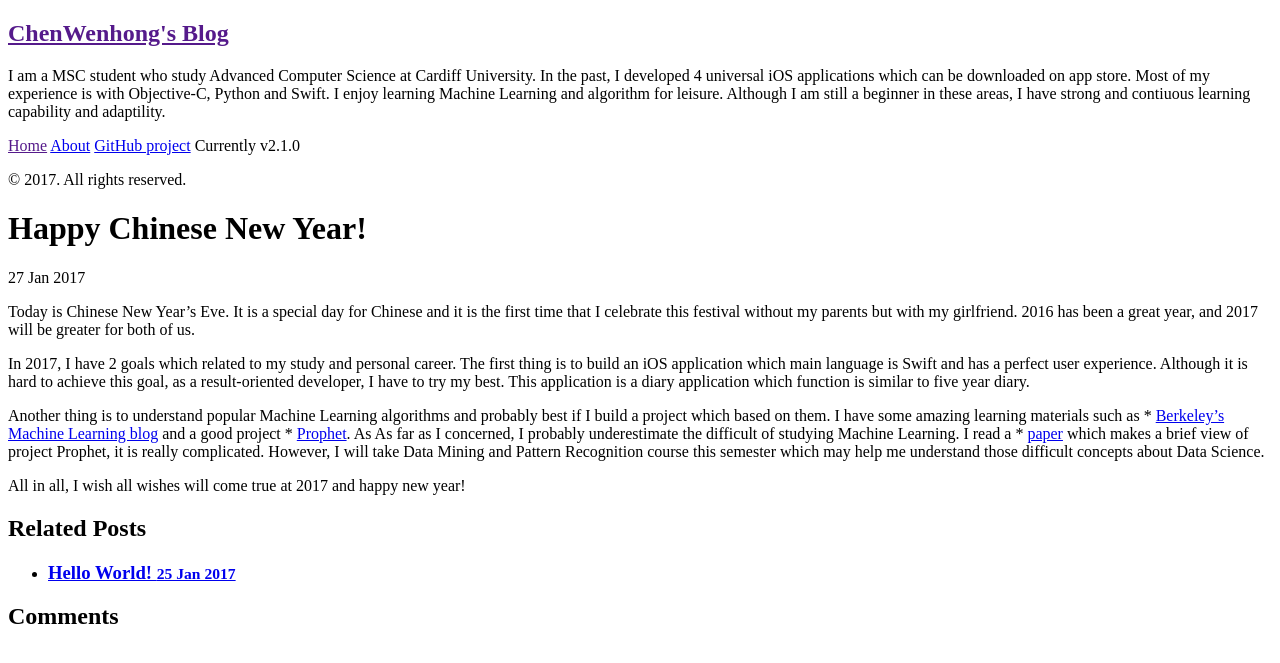
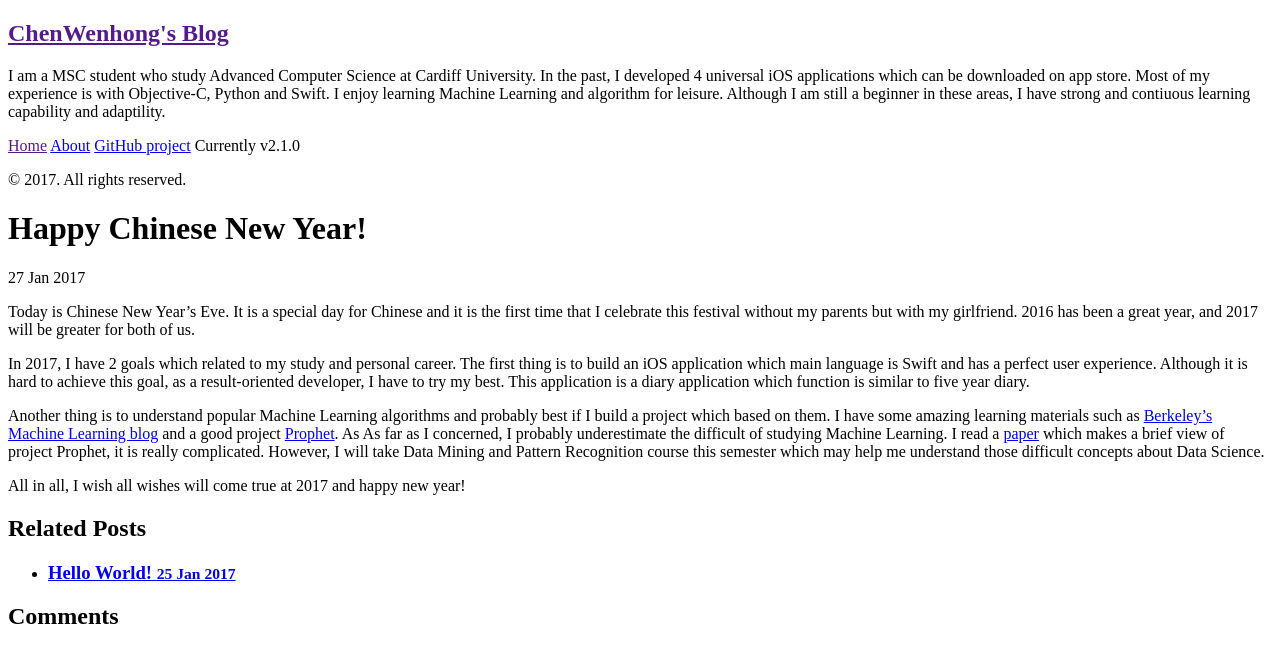
Before and after one commit to ChenWenhong/ChenWenhong.github.io, a Jekyll site: the page built from _posts/2017-01-27-Happy-Chinese-New-Year.md, in a window 1280 px wide. Shown: the top 663 px of the page. Built offline with Jekyll 4.4.1, drawn with Linux system fonts in a browser that asks for light colours; comment, search, counter and statistics services are not loaded.

```diff
--- a/_posts/2017-01-27-Happy-Chinese-New-Year.md
+++ b/_posts/2017-01-27-Happy-Chinese-New-Year.md
@@ -8,6 +8,6 @@ Today is Chinese New Year's Eve. It is a special day for Chinese and it is the f
 
 In 2017, I have 2 goals which related to my study and personal career. The first thing is to build an iOS application which main language is Swift and has a perfect user experience. Although it is hard to achieve this goal, as a result-oriented developer, I have to try my best. This application is a diary application which function is similar to five year diary.
 
-Another thing is to understand popular Machine Learning algorithms and probably best if I build a project which based on them. I have some amazing learning materials such as  * [Berkeley's Machine Learning blog](http://ml.berkeley.edu/blog/) and a good project  * [Prophet](http://groups.csail.mit.edu/pac/patchgen/). As As far as I concerned, I probably underestimate the difficult of studying Machine Learning. I read a  * [paper](http://groups.csail.mit.edu/pac/patchgen/papers/kali-issta2015.pdf) which makes a brief view of project Prophet, it is really complicated. However, I will take Data Mining and Pattern Recognition course this semester which may help me understand those difficult concepts about Data Science.
+Another thing is to understand popular Machine Learning algorithms and probably best if I build a project which based on them. I have some amazing learning materials such as [Berkeley's Machine Learning blog](http://ml.berkeley.edu/blog/) and a good project [Prophet](http://groups.csail.mit.edu/pac/patchgen/). As As far as I concerned, I probably underestimate the difficult of studying Machine Learning. I read a [paper](http://groups.csail.mit.edu/pac/patchgen/papers/kali-issta2015.pdf) which makes a brief view of project Prophet, it is really complicated. However, I will take Data Mining and Pattern Recognition course this semester which may help me understand those difficult concepts about Data Science.
 
 All in all, I wish all wishes will come true at 2017 and happy new year!
```
